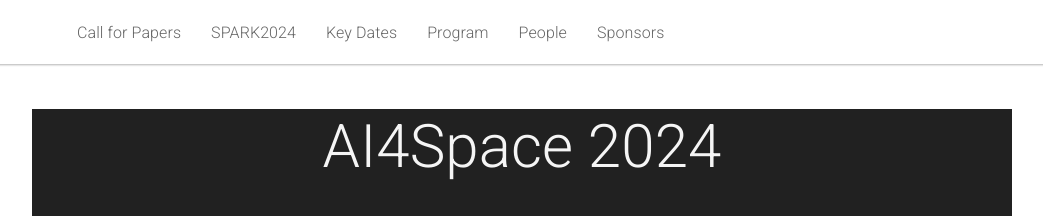
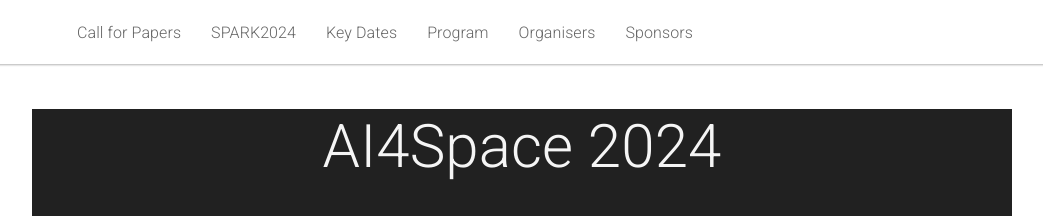
Before and after one commit to AIforSpace/2024, a Jekyll site: the page built from _pages/home.md, in a window 1280 px wide. Shown: the top 216 px of the page, without its empty margins (118-1161 px from the left). Built offline with Jekyll 4.4.1, drawn with Linux system fonts in a browser that asks for light colours.

Commit message:
Update header.html

```diff
--- a/_includes/header.html
+++ b/_includes/header.html
@@ -17,7 +17,7 @@
         <li><a href="#challenge">SPARK2024</a></li>
         <li><a href="#dates">Key Dates</a></li>
         <li><a href="#program">Program</a></li>
-        <li><a href="#people">People</a></li>
+        <li><a href="#people">Organisers</a></li>
         <li><a href="#sponsors">Sponsors</a></li>
       </ul>
     </div>
```
